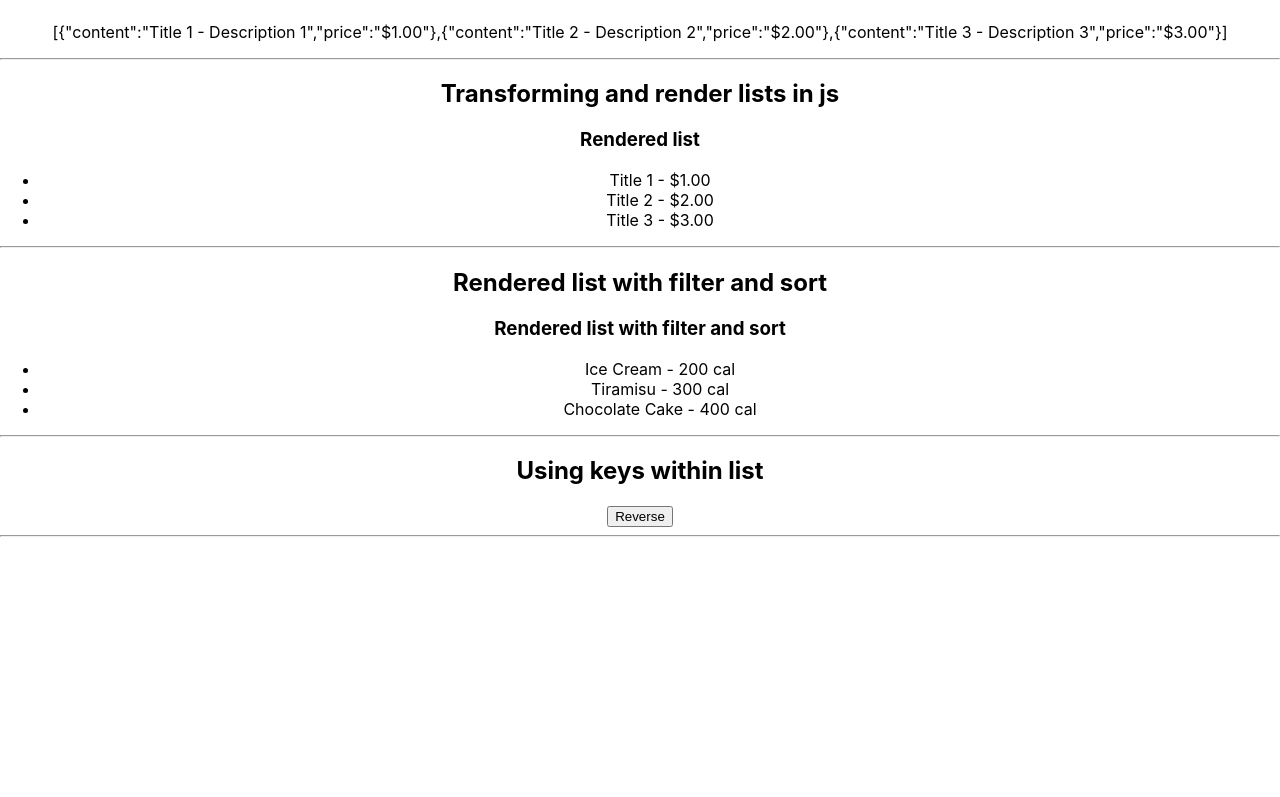
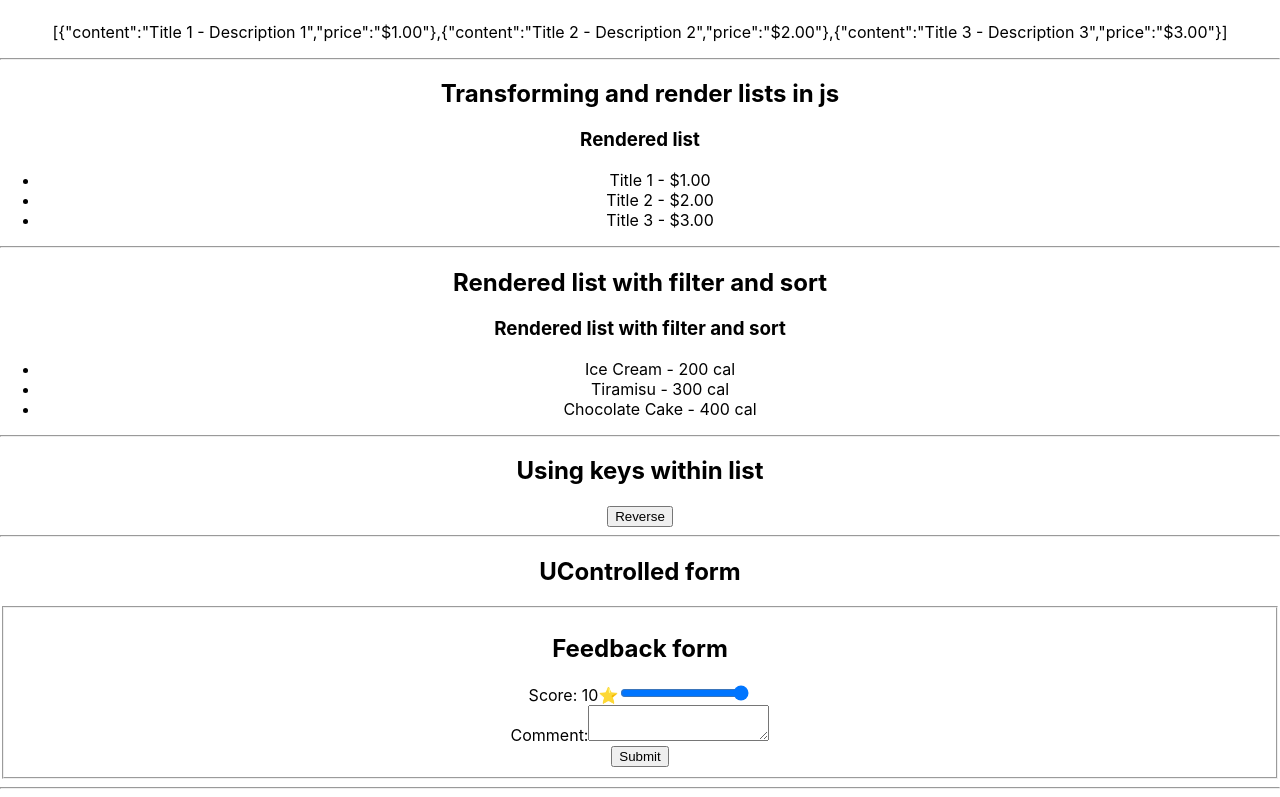
Before and after one commit to dwaxgio/meta-react-core, a React (Create React App) app: page /modulee in a window 1280 px wide. Shown: the part 215-1012 px from the top of the page. Before the commit the page ends 800 px from the top, so only its background shows below. Built offline with nearby package versions, Linux system fonts and the light colour scheme.

Commit message:
Controlled Form

```diff
--- /dev/null
+++ b/src/components/ControlledForm.js
@@ -0,0 +1,50 @@
+import { useState } from "react";
+
+const ControlledForm = () => {
+  const [score, setScore] = useState("10");
+  const [comment, setComment] = useState("");
+
+  const handleSubmit = (e) => {
+    e.preventDefault();
+    if (Number(score) <= 5 && comment.length <= 10) {
+      alert("Please provide comment explaining why the experience was poor");
+      console.log(
+        "Please provide comment explaining why the experience was poor"
+      );
+    }
+
+    console.log("Form Submitted");
+    setComment("");
+    setScore("10");
+  };
+
+  return (
+    <div>
+      <form>
+        <fieldset>
+          <h2>Feedback form</h2>
+          <div className="Field">
+            <label>Score: {score}⭐</label>
+            <input
+              type="range"
+              min="0"
+              max="10"
+              value={score}
+              onChange={(e) => setScore(e.target.value)}
+            />
+          </div>
+          <div className="Field">
+            <label>Comment:</label>
+            <textarea
+              value={comment}
+              onChange={(e) => setComment(e.target.value)}
+            ></textarea>
+          </div>
+          <button type="submit">Submit</button>
+        </fieldset>
+      </form>
+    </div>
+  );
+};
+
+export default ControlledForm;
--- a/src/pages/ModuleE.js
+++ b/src/pages/ModuleE.js
@@ -2,6 +2,7 @@
 import TransformingListsRender from "../components/TransformingListsRender";
 import TransformingListsRenderAndFilterWithSort from "../components/TransformingListsRenderAndFilterWithSort";
 import KeyWithinList from "../components/KeyWithinList";
+import ControlledForm from "../components/ControlledForm";
 
 const ModuleE = () => {
   return (
@@ -20,6 +21,9 @@
       <h2>Using keys within list</h2>
       <KeyWithinList />
       <hr />
+      <h2>UControlled form</h2>
+      <ControlledForm />
+      <hr />
     </>
   );
 };
```
